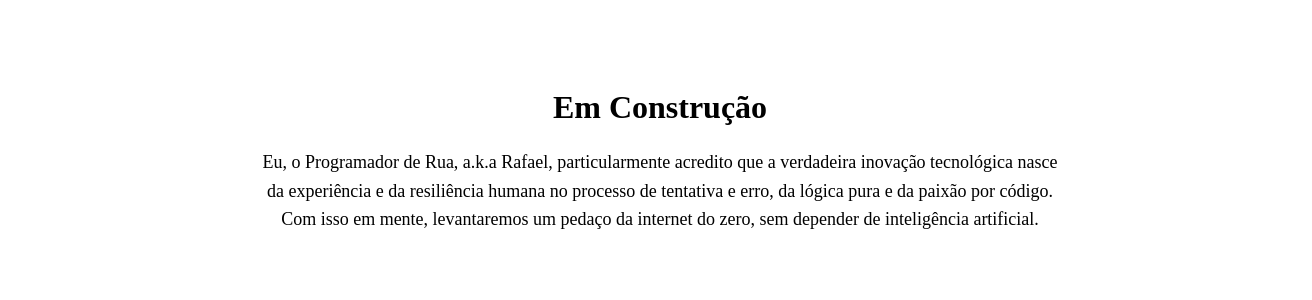
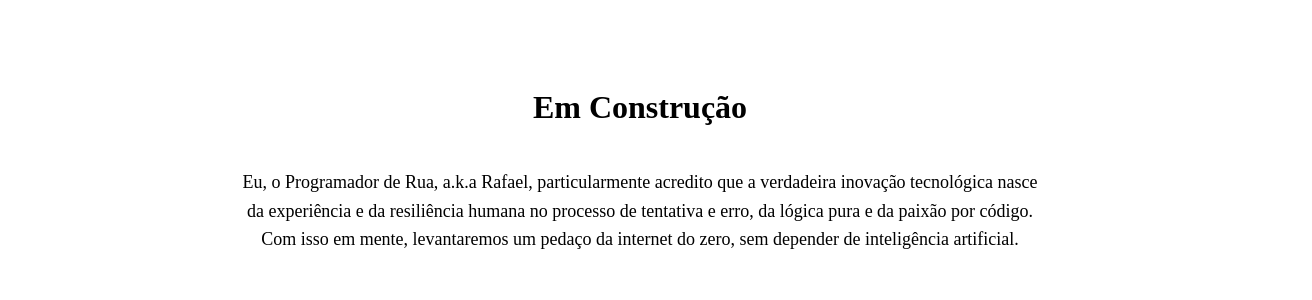
Before and after one commit to rafaelthedev/tabnews.com.br, a Next.js app: page / in a window 1280 px wide. Shown: the top 300 px of the page, 1312 px wide, since content can reach past the window. Built offline with nearby package versions, Linux system fonts and the light colour scheme.

Commit message:
adiciona mensagem de em construção

```diff
--- a/pages/index.js
+++ b/pages/index.js
@@ -4,19 +4,24 @@ function Home() {
       style={{
         width: "100%",
         paddingTop: "60px", // espaço no topo
-        textAlign: "center", // centraliza horizontalmente
-        paddingLeft: "20px", // pequenas margens laterais (opcional)
-        paddingRight: "20px",
+        display: "flex",
+        flexDirection: "column",
+        alignItems: "center", // centraliza horizontalmente em qualquer tela
+        paddingLeft: "16px",
+        paddingRight: "16px",
+        boxSizing: "border-box", // evita layout quebrado no mobile
       }}
     >
-      <h1> Em Construção </h1>
+      <h1 style={{ textAlign: "center" }}>Em Construção</h1>
 
       <p
         style={{
           maxWidth: "800px",
-          margin: "0 auto",
+          marginTop: "20px",
+          textAlign: "center",
           fontSize: "18px",
           lineHeight: "1.6",
+          wordBreak: "break-word",
         }}
       >
         Eu, o Programador de Rua, a.k.a Rafael, particularmente acredito que a
```
